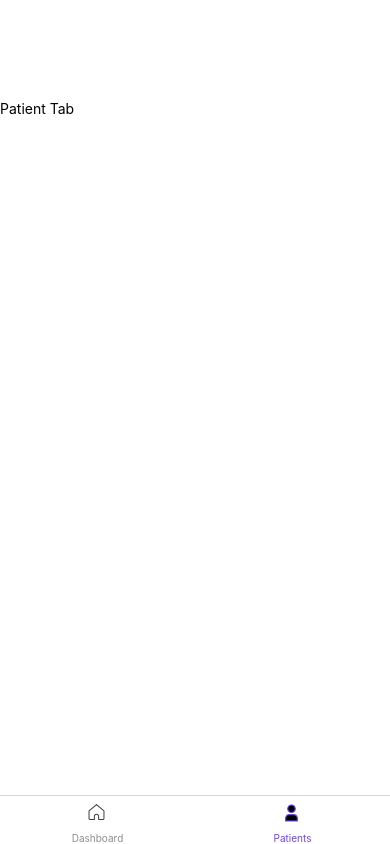
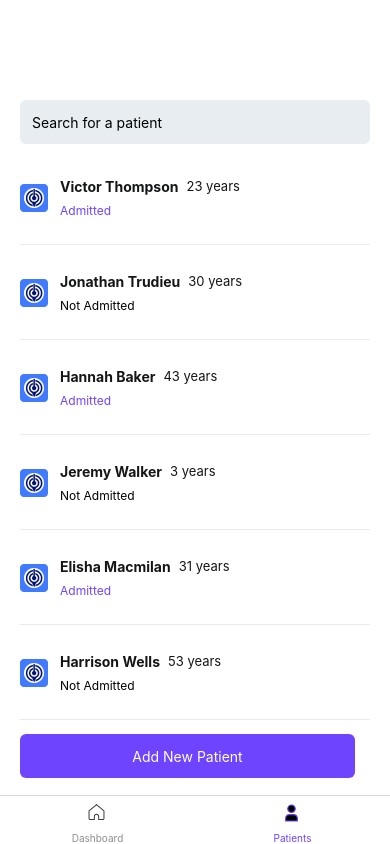
Before and after one commit to nkemjikaobi/patient_management_ui, a React Native app: screen /Patients in a window 390 px wide. Built offline with nearby package versions, Linux system fonts and the light colour scheme.

Commit message:
Patient Listing and Add new Patient button

```diff
--- /dev/null
+++ b/components/PatientListing/PatientListing.js
@@ -0,0 +1,113 @@
+import React from 'react';
+import { FlatList, Image, StyleSheet, Text, View } from 'react-native';
+import PatientImg from '../../assets/images/patient.png';
+
+const PatientListing = () => {
+	const data = [
+		{
+			id: 'bd7acbea-c1b1-46c2-aed5-3ad53abb28ba',
+			name: 'Victor Thompson',
+			age: 23,
+			isAdmitted: true,
+		},
+		{
+			id: '3ac68afc-c605-48d3-a4f8-fbd91aa97f63',
+			name: 'Jonathan Trudieu',
+			age: 30,
+			isAdmitted: false,
+		},
+		{
+			id: '58694a0f-3da1-471f-bd96-145571e29d72',
+			name: 'Hannah Baker',
+			age: 43,
+			isAdmitted: true,
+		},
+		{
+			id: 'bd7acbea-c1b1-46c2-aed5-3ad53abb28bas',
+			name: 'Jeremy Walker',
+			age: 3,
+			isAdmitted: false,
+		},
+		{
+			id: '3ac68afc-c605-48d3-a4f8-fbd91aa97f63q',
+			name: 'Elisha Macmilan',
+			age: 31,
+			isAdmitted: true,
+		},
+		{
+			id: '58694a0f-3da1-471f-bd96-145571e29d72e',
+			name: 'Harrison Wells',
+			age: 53,
+			isAdmitted: false,
+		},
+	];
+
+	const renderItem = data => (
+		<View style={styles.wrapper}>
+			<View style={styles.patient_bio_wrapper}>
+				<View style={styles.patient_bio}>
+					<Image source={PatientImg} style={styles.image} />
+					<View style={{ marginLeft: 8 }}>
+						<Text
+							style={{ color: '#141617', fontSize: 14, fontWeight: 'bold' }}
+						>
+							{data?.item?.name}
+						</Text>
+						<Text
+							style={[
+								{ fontSize: 12, marginTop: 8 },
+								data?.item?.isAdmitted && { color: '#6E44FF' },
+							]}
+						>
+							{data?.item?.isAdmitted ? 'Admitted' : 'Not Admitted'}
+						</Text>
+					</View>
+				</View>
+				<Text style={{ color: '#141617', fontSize: 13 }}>
+					{data?.item?.age} years
+				</Text>
+			</View>
+		</View>
+	);
+
+	return (
+		<View>
+			<FlatList
+				data={data}
+				renderItem={patient => renderItem(patient)}
+				keyExtractor={patient => patient.id}
+			/>
+		</View>
+	);
+};
+
+export default PatientListing;
+
+const styles = StyleSheet.create({
+	wrapper: {
+		display: 'flex',
+		marginVertical: 14,
+		borderBottomColor: 'rgba(0, 0, 0, 0.08)',
+		borderWidth: 1,
+		borderLeftWidth: 0,
+		borderRightWidth: 0,
+		borderTopWidth: 0,
+		paddingBottom: 12,
+	},
+	patient_bio: {
+		display: 'flex',
+		flexDirection: 'row',
+		alignItems: 'center',
+		marginRight: 8,
+	},
+	patient_bio_wrapper: {
+		display: 'flex',
+		flexDirection: 'row',
+		marginBottom: 14,
+	},
+	image: {
+		width: 28,
+		height: 28,
+		marginRight: 4,
+	},
+});
--- a/components/PatientsTab/PatientsTab.js
+++ b/components/PatientsTab/PatientsTab.js
@@ -1,9 +1,25 @@
-import { StyleSheet, Text, View } from 'react-native';
+import {
+	StyleSheet,
+	Text,
+	TextInput,
+	TouchableOpacity,
+	View,
+} from 'react-native';
+import PatientListing from '../PatientListing/PatientListing';
 
 export default function PatientsTab() {
 	return (
 		<View style={styles.wrapper}>
-			<Text>Patient Tab</Text>
+			<TextInput
+				placeholder='Search for a patient'
+				style={styles.input}
+				onChangeText={() => {}}
+				value={''}
+			/>
+			<PatientListing />
+			<TouchableOpacity style={styles.add_patient_btn}>
+				<Text style={{ color: '#fff' }}>Add New Patient</Text>
+			</TouchableOpacity>
 		</View>
 	);
 }
@@ -12,5 +28,24 @@ const styles = StyleSheet.create({
 	wrapper: {
 		backgroundColor: '#fff',
 		flex: 1,
+		paddingHorizontal: 20,
+	},
+	input: {
+		height: 44,
+		padding: 12,
+		backgroundColor: '#E8EDF1',
+		borderRadius: 6,
+		marginBottom: 20,
+	},
+	add_patient_btn: {
+		width: 335,
+		height: 44,
+		borderRadius: 6,
+		paddingHorizontal: 16,
+		paddingVertical: 14,
+		backgroundColor: '#6E44FF',
+		display: 'flex',
+		justifyContent: 'center',
+		alignItems: 'center',
 	},
 });
```
